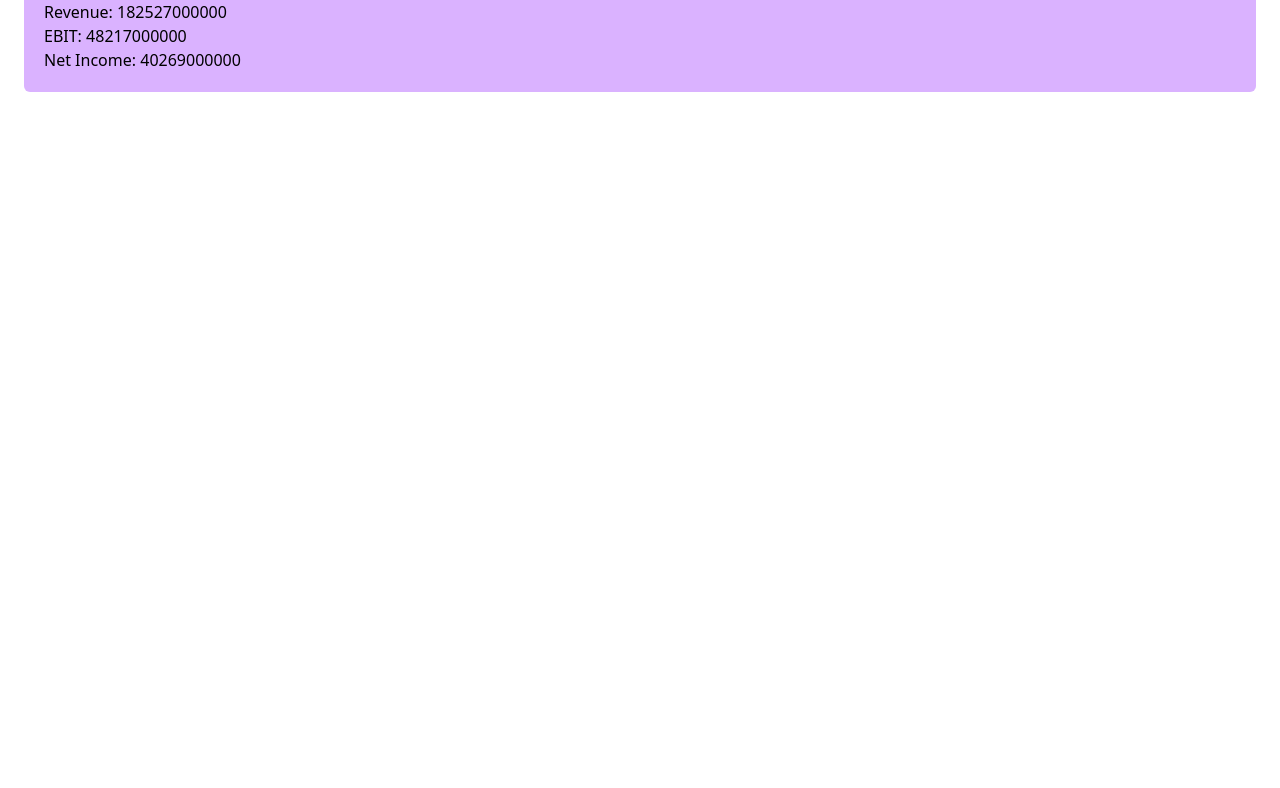
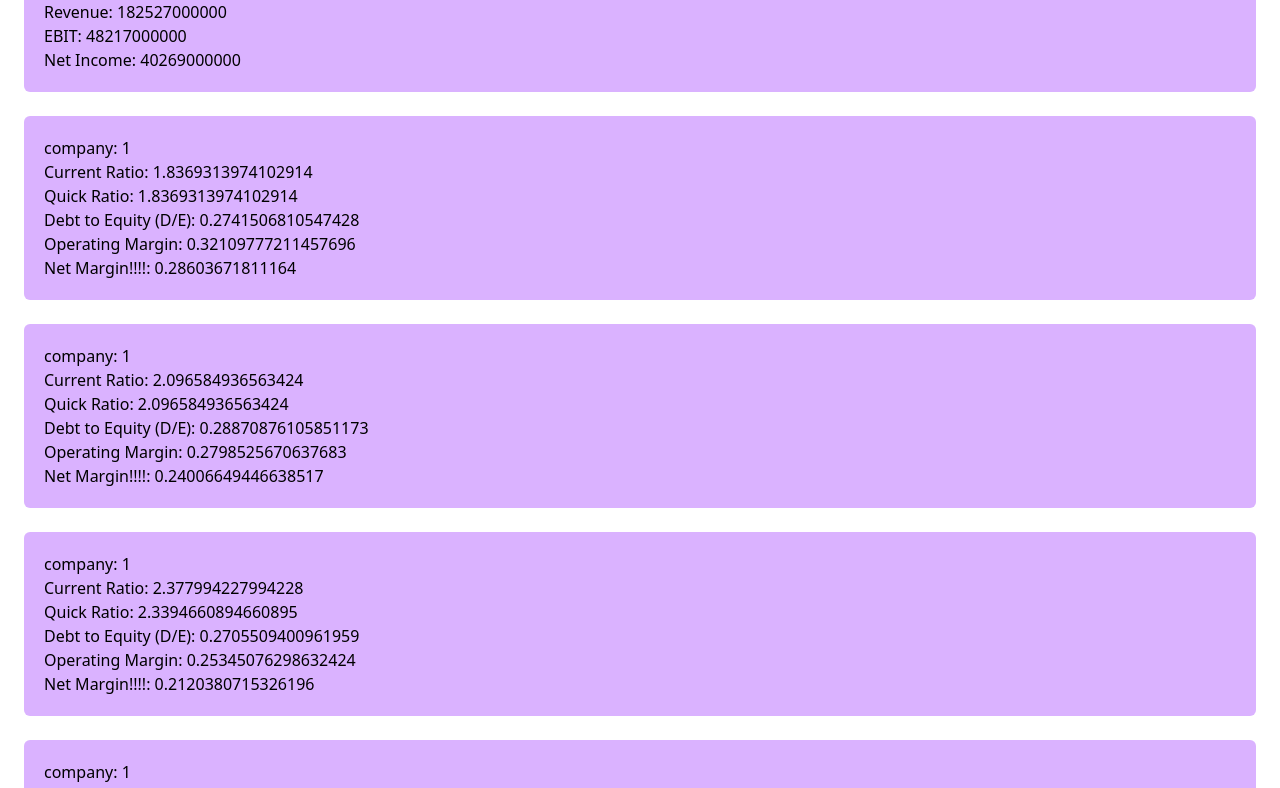
Before and after one commit to KelseySt/swe, a Next.js app: page /company/1 in a window 1280 px wide. Shown: the part 1428-2216 px from the top of the page. Before the commit the page ends 1544 px from the top, so only its background shows below. Built offline with nearby package versions, Linux system fonts and the light colour scheme.

Commit message:
Metrics function added and mapped

```diff
--- a/src/app/apiFunctions/financeFunctions.tsx
+++ b/src/app/apiFunctions/financeFunctions.tsx
@@ -11,17 +11,27 @@ export interface FiscalYearData {
 	netIncome: number;
   }
 
-var companyBalanceData;
-var companyIncomeData;
+  export interface FiscalYearMetrics {
+	fiscalYear: string;
+	currentRatio: number;
+	quickRatio: number;
+	debtToEquity: number;
+	operatingMargin: number;
+	netMargin: number;
+  }
+
+//var companyBalanceData;
+//var companyIncomeData;
 
 var FiveYearFinancials : FiscalYearData[] = [];
+var FiveYearMetrics : FiscalYearMetrics[] = [];
 
 export const fmpBalance = async (company: string) => {
 
 	try {
         const balance_url = 'https://financialmodelingprep.com/stable/balance-sheet-statement?symbol=' + company + '&period=FY&apikey=' + `${process.env.FMP_KEY}`;
 		const balance_res = await fetch(balance_url);
-		companyBalanceData = await balance_res.json();
+		const companyBalanceData = await balance_res.json();
 		console.log("balance success");
 		return companyBalanceData;
 	} catch (err) {
@@ -33,7 +43,7 @@ export const fmpIncome = async (company: string) => {
 	try {
 		const income_url = 'https://financialmodelingprep.com/stable/income-statement?symbol=' + company + '&period=FY&apikey=' + `${process.env.FMP_KEY}`;
 		const income_res = await fetch(income_url);
-		companyIncomeData = await income_res.json();
+		const companyIncomeData = await income_res.json();
 		console.log("success");
 		return companyIncomeData;
 	} catch (err) {
@@ -59,9 +69,32 @@ export async function getFiveYearFinancials(companyBalanceData: any, companyInco
             FiveYearFinancials[i] = fiscalYearData;
         }
         console.log(FiveYearFinancials);
+		//const FiveYearMetrics = getFiveYearMetrics(FiveYearFinancials);
         return FiveYearFinancials;
     } catch (err) {
         console.log(err);
         return FiveYearFinancials;
     }
 }
+
+
+export async function getFiveYearMetrics(fiveYearFinancialData: FiscalYearData[]) {
+    try {
+        for(var i = 0; i < 5; i++) {
+            const fiscalYearMetrics: FiscalYearMetrics = {
+				fiscalYear: fiveYearFinancialData[i].fiscalYear,
+                currentRatio: fiveYearFinancialData[i].totalCurrentAssets / fiveYearFinancialData[i].totalCurrentLiabilities,
+				quickRatio: (fiveYearFinancialData[i].totalCurrentAssets - fiveYearFinancialData[i].inventory - fiveYearFinancialData[i].prepaids) / fiveYearFinancialData[i].totalCurrentLiabilities,
+				debtToEquity: fiveYearFinancialData[i].totalCurrentLiabilities / fiveYearFinancialData[i].totalStockholdersEquity,
+				operatingMargin: fiveYearFinancialData[i].ebit / fiveYearFinancialData[i].revenue,
+				netMargin: fiveYearFinancialData[i].netIncome / fiveYearFinancialData[i].revenue
+			};
+            FiveYearMetrics[i] = fiscalYearMetrics;
+        }
+        console.log(FiveYearMetrics);
+        return FiveYearMetrics;
+    } catch (err) {
+        console.log(err);
+        return FiveYearMetrics;
+    }
+}
--- a/src/app/company/[company]/page.tsx
+++ b/src/app/company/[company]/page.tsx
@@ -1,5 +1,6 @@
 import { fmpBalance, fmpIncome } from "../../apiFunctions/financeFunctions";
 import { getFiveYearFinancials } from "../../apiFunctions/financeFunctions";
+import { getFiveYearMetrics } from "../../apiFunctions/financeFunctions";
 
 const testData = [
     {
@@ -71,6 +72,7 @@ export default async function CompanyPage({params, }: { params: Promise<{ compan
     //var fiveYearFinancials = await getFiveYearFinancials(companyBalanceData, companyIncomeData);
 
     const fiveYearFinancials = testData;
+    const fiveYearMetrics = await getFiveYearMetrics(fiveYearFinancials);
     // This component just lists all of the available data currently, we'll be making big changes
     // to make an effective company page display
     return (
@@ -89,6 +91,18 @@ export default async function CompanyPage({params, }: { params: Promise<{ compan
                     <p>Net Income: {data.netIncome}</p>
                 </div>
             ))}
+            <div>
+            {fiveYearMetrics.map((data) => (
+                <div key={data.fiscalYear} className="m-6 p-5 bg-purple-300 rounded-md">
+                    <p>company: {company}</p>
+                    <p>Current Ratio: {data.currentRatio}</p>
+                    <p>Quick Ratio: {data.quickRatio}</p>
+                    <p>Debt to Equity (D/E): {data.debtToEquity}</p>
+                    <p>Operating Margin: {data.operatingMargin}</p>
+                    <p>Net Margin!!!!: {data.netMargin}</p>
+                </div>
+            ))}
+            </div>
         </div>
     );
 }
```
